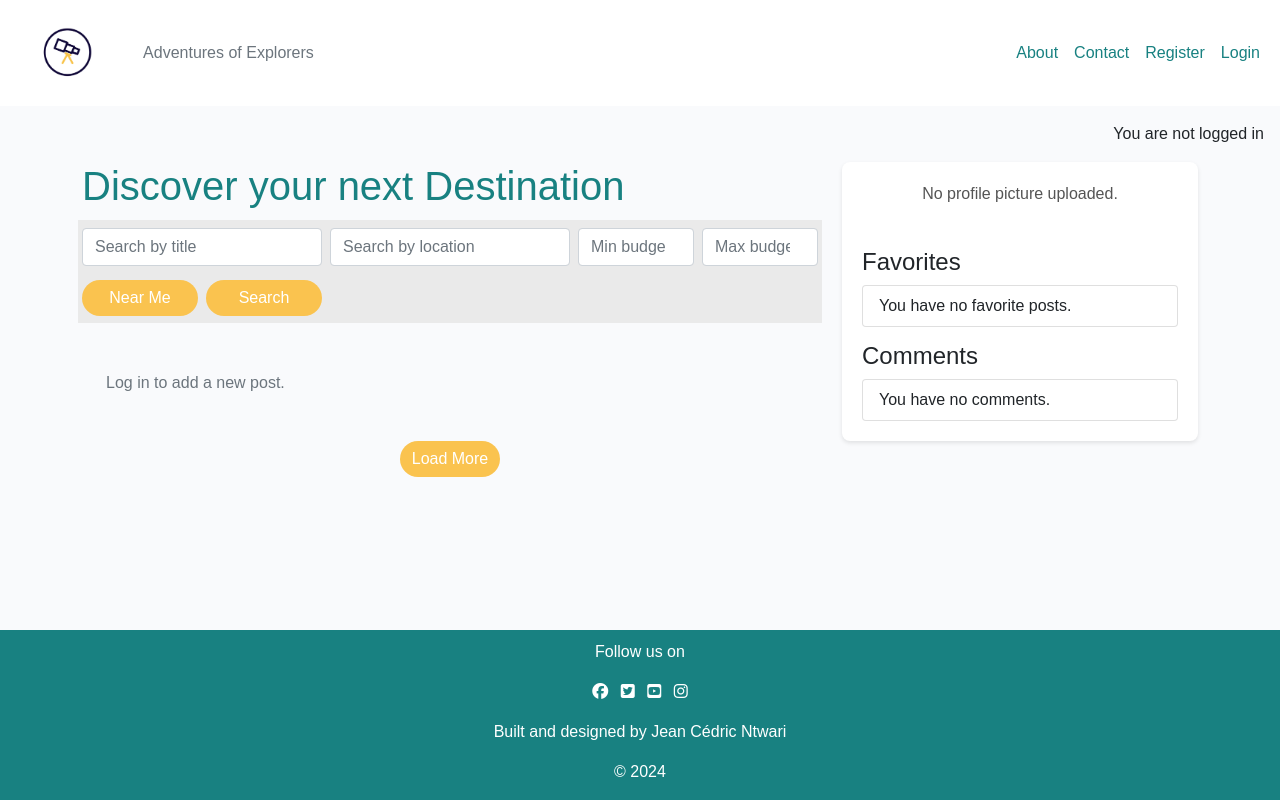
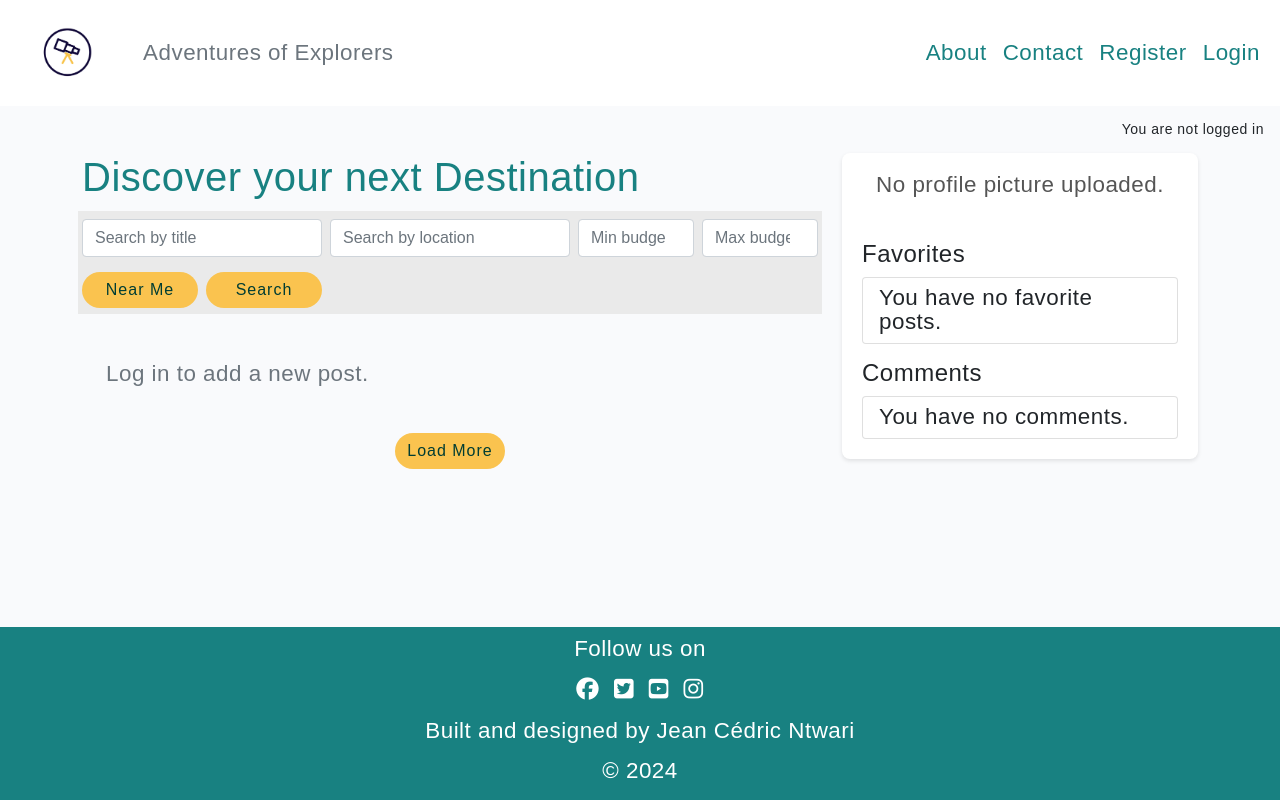
Before and after one commit to CedricNtwari/budget-explorer, a Django app: page / in a window 1280 px wide. Run offline with Django 4.2, Linux system fonts and the light colour scheme; data that the repository does not hold is empty; some libraries are stand-ins or nearby versions.

Commit message:
Improve readability on bigger screen

```diff
--- a/codestar/settings.py
+++ b/codestar/settings.py
@@ -42,7 +42,7 @@ SECRET_KEY = 'SECRET_KEY'
 # Get the ENVIRONMENT variable, default to 'production' if not set
 environment = os.environ.get('ENVIRONMENT', 'production')
 # Set DEBUG to True if the environment is development, otherwise set to False
-DEBUG = False if environment == 'production' else True
+DEBUG = True
 
 print(f"DEBUG is set to {DEBUG}")
 
--- a/static/css/style.css
+++ b/static/css/style.css
@@ -63,8 +63,15 @@ h3:hover {
 body {
   background-color: #f4f2ee;
   font-family: "Heebo", sans-serif;
+  font-size: 1rem;
+  line-height: 1.1;
+  letter-spacing: 0.5px;
 }
 
+#text1,
+#text2 {
+  font-size: 14px;
+}
 .container {
   display: grid;
   grid-template-columns: 1fr;
@@ -136,15 +143,15 @@ body {
     display: flex;
   }
 
-  .post-details-row {
-    display: flex;
+  body {
+    font-size: 1.4rem;
   }
 }
 
 .btn {
   margin: 0.4rem 0;
   background-color: #fac34f !important;
-  color: #fff;
+  color: #003d33 !important;
   font-size: 1rem;
   flex-grow: 1;
   max-width: none;
@@ -153,10 +160,11 @@ body {
   justify-content: left;
   line-height: 1.5;
   border-radius: 35px;
+  letter-spacing: 1px;
 }
 
 .btn:hover {
-  color: #188181;
+  color: #fff;
 }
 
 .brand {
@@ -290,19 +298,10 @@ body {
   z-index: 100;
 }
 
-.post-details-row {
-  display: flex;
-  flex-wrap: wrap;
-}
-
 @media (max-width: 767px) {
   .masthead-map,
   .masthead-image {
     flex: 1 1 100%;
-  }
-
-  .post-details-row {
-    flex-direction: column;
   }
 }
 
--- a/templates/base.html
+++ b/templates/base.html
@@ -166,9 +166,9 @@
     </div>
     <main class="flex-shrink-0 main-bg">
       {% if user.is_authenticated %}
-      <p class="text-end m-3">You are logged in as {{ user }}</p>
+      <p class="text-end m-3" id="text1">You are logged in as {{ user }}</p>
       {% else %}
-      <p class="text-end m-3">You are not logged in</p>
+      <p class="text-end m-3" id="text2">You are not logged in</p>
       {% endif %} {% block content %}
       <!-- Content Goes here -->
       {% endblock content %}
```
